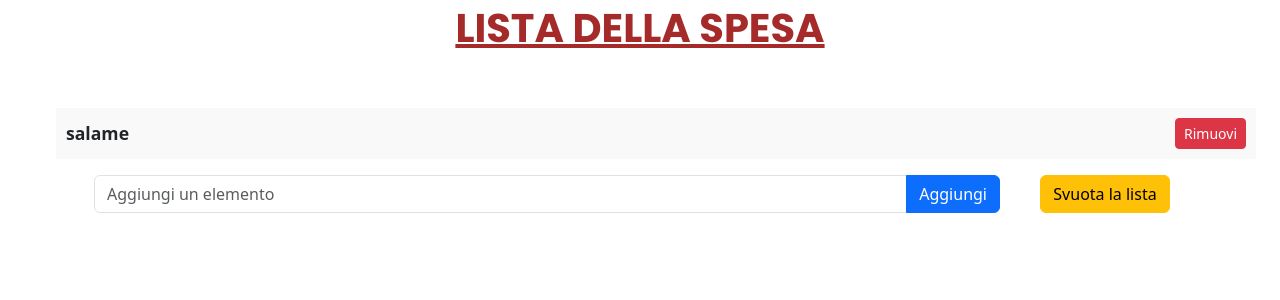
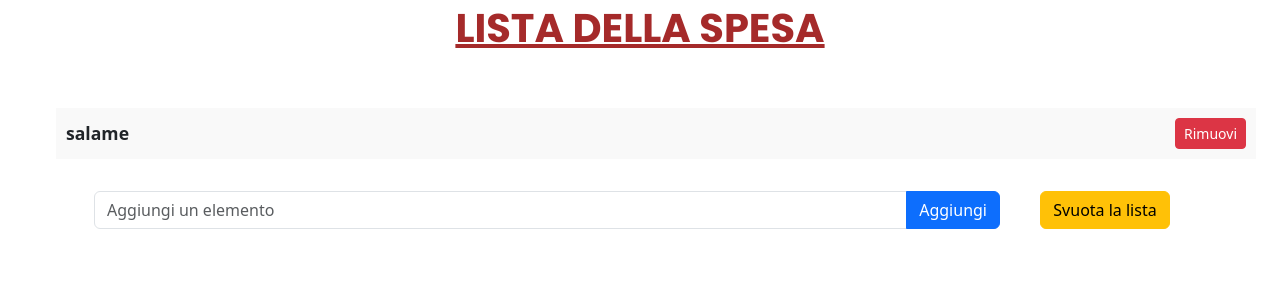
Before and after one commit to SantianaAlexander/Progettino3_Flask, a Flask app: page / in a window 1280 px wide. Shown: the top 300 px of the page. Run offline with Flask 3, Linux system fonts and the light colour scheme.

Commit message:
front-end fix

```diff
--- a/templates/index.html
+++ b/templates/index.html
@@ -22,11 +22,13 @@
                         {% endfor %}
                     </ul>
                 {% else %}
-                    <p>La lista della spesa è vuota.</p>
+                <div class="container text-center paragraph">
+                    <p>La lista della spesa è vuota!</p>
+                </div>
                 {% endif %}
 
                 <!-- TEXTBOX E BOTTONI AGGIUNGI E SVUOTA -->
-                <div class="container text-center d-flex justify-content-center">
+                <div class="container text-center d-flex justify-content-center pt-3">
                     <div class="row w-100">
                         <div class="col-12 col-md-10 mb-3 d-flex justify-content-center">
                             <form action="/aggiungi" method="post" class="w-100">
```
Also changed, not shown: .gitpod.yml (added), instance/listaSpesa.db.
